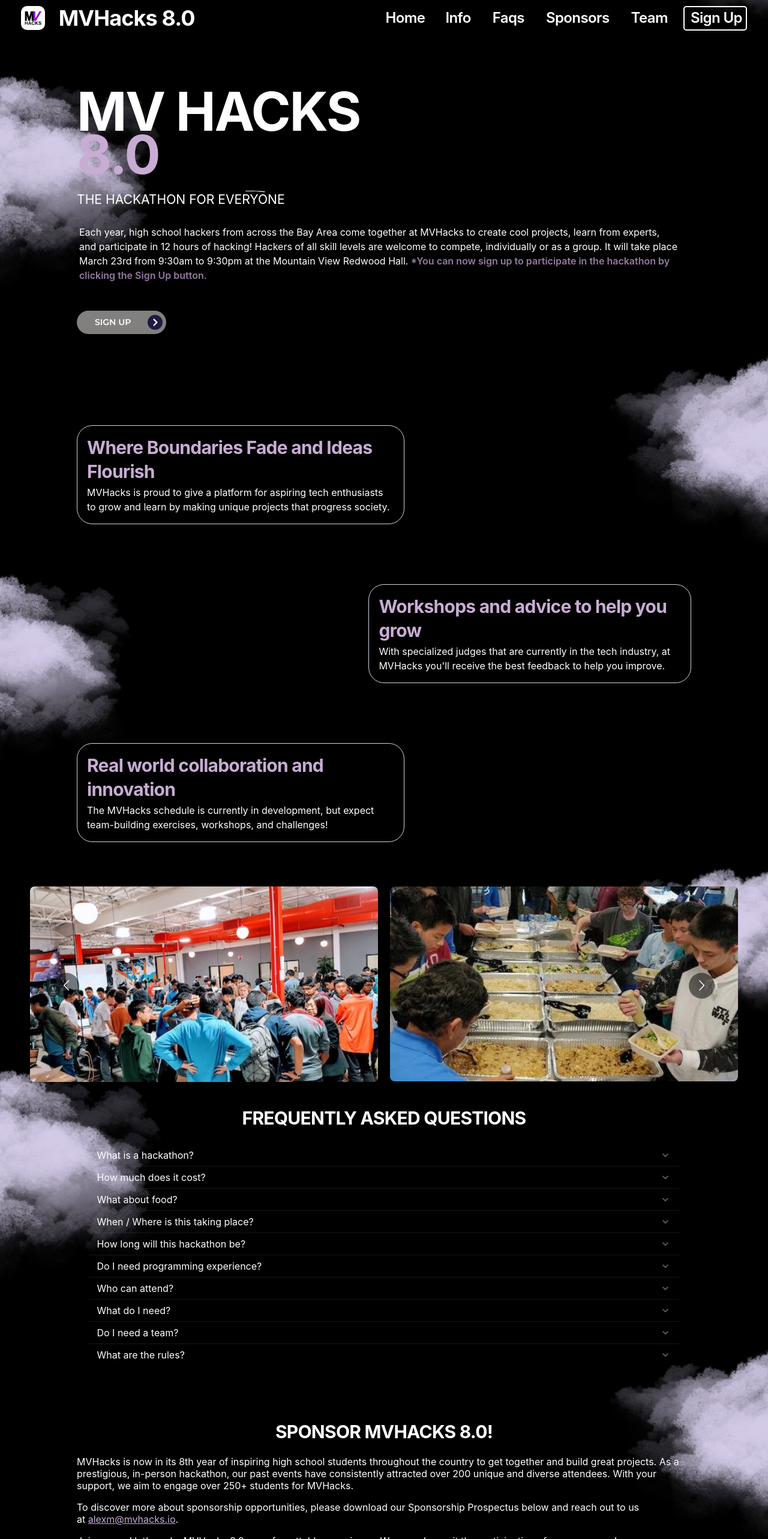
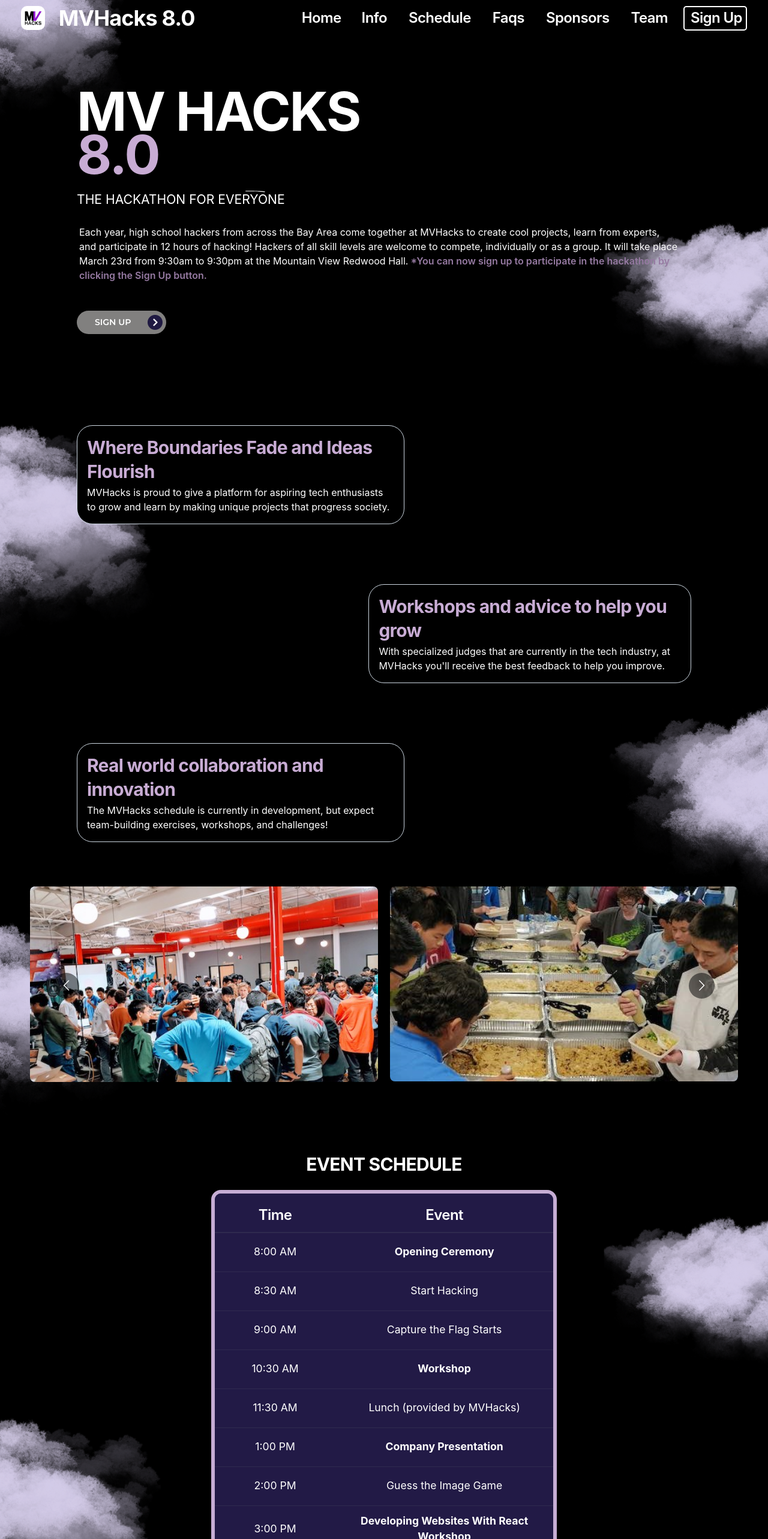
Before and after one commit to mvhacks/website-9.0, a React (Create React App) app: page / in a window 1280 px wide. Shown: the top 2566 px of the page at 60% size. Built offline with nearby package versions, Linux system fonts and the light colour scheme.

Commit message:
Add schedule back

```diff
--- a/src/App.tsx
+++ b/src/App.tsx
@@ -5,7 +5,7 @@
 import Prospectus from "./components/Prospectus"
 import Faqs from "./components/Faqs";
 import Title from "./components/Title";
-// import Schedule from "./components/Schedule";
+import Schedule from "./components/Schedule";
 import InfoPage from './components/InfoPage';
 import Carousel from "./components/Carousel";
 import background from './images/background.png';
@@ -66,9 +66,9 @@
           <InfoPage></InfoPage>
           <Carousel></Carousel>
         </div>
-        {/* <div className="schedule" ref={schedule}>
+        <div className="schedule" ref={schedule}>
           <Schedule></Schedule>
-        </div> */}
+        </div>
         <div className="faqs" ref={faqs}>
           <Faqs></Faqs>
         </div>
--- a/src/components/Navbar.tsx
+++ b/src/components/Navbar.tsx
@@ -168,7 +168,7 @@
                     Info
                   </Typography>
                 </ListItemButton>
-                {/* <ListItemButton
+                <ListItemButton
                   sx={{
                     fontWeight: "lg",
                     color: "white",
@@ -192,7 +192,7 @@
                   >
                     Schedule
                   </Typography>
-                </ListItemButton> */}
+                </ListItemButton>
                 <ListItemButton
                   sx={{
                     fontWeight: "lg",
@@ -406,7 +406,7 @@
                 Info
               </Typography>
             </Link>
-            {/* <Link
+            <Link
               style={{ margin: 10, color: "white", paddingLeft: 10 }}
               sx={{
                 "&:hover": {
@@ -431,7 +431,7 @@
               >
                 Schedule
               </Typography>
-            </Link> */}
+            </Link>
             <Link
               style={{ margin: 10, color: "white", paddingLeft: 10 }}
               sx={{
```
